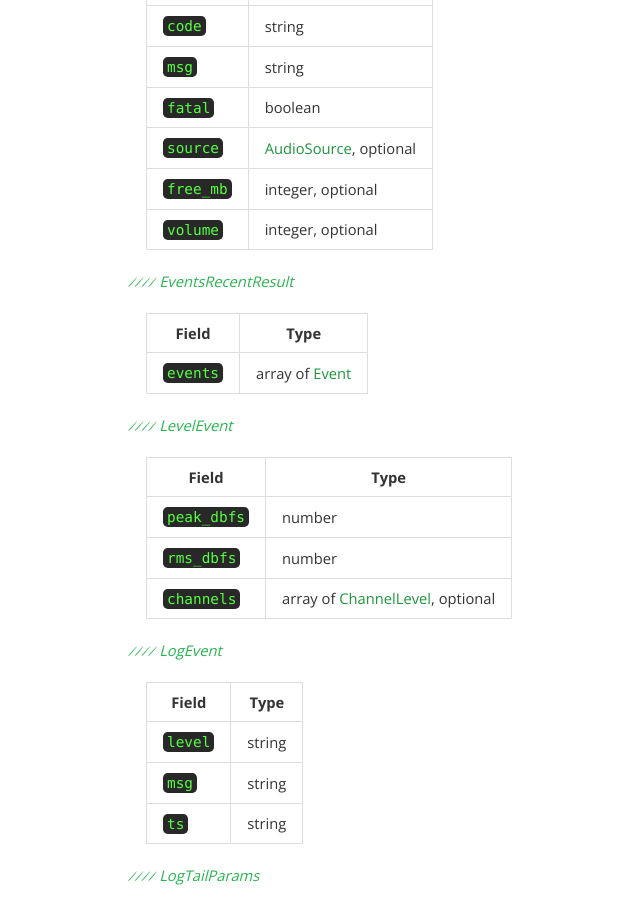
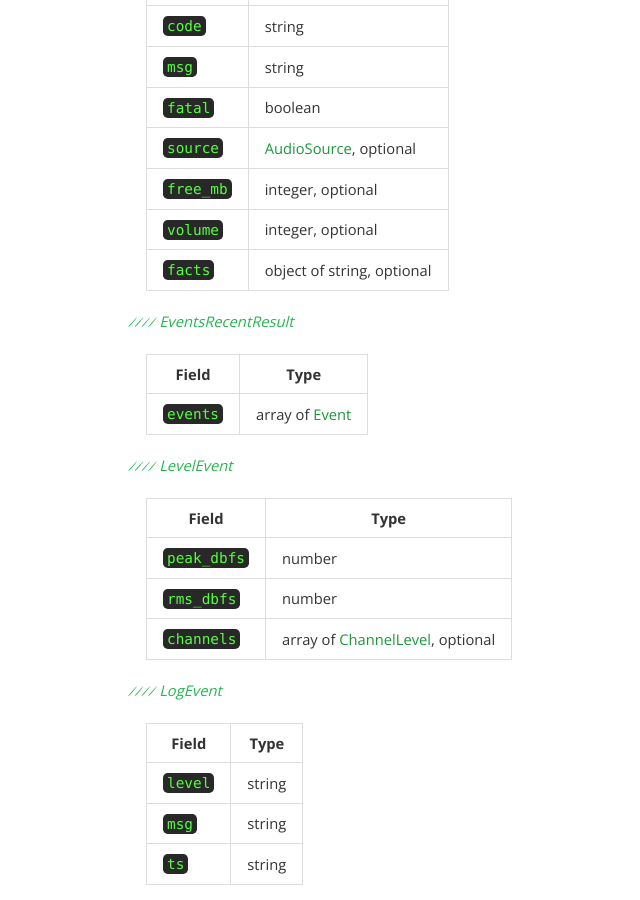
Before and after one commit to spytify/spytify, a Jekyll site: the page built from v2/advanced.md, in a window 1280 px wide and 900 px high, scrolled down 4514 px. Shown: the whole window, without its empty margins (62-702 px from the left). Built offline with Jekyll 4.4.1, drawn with Linux system fonts in a browser that asks for light colours.

Commit message:
The protocol page lists the facts an error event carries
Regenerated with internal/tools/gendocs from 2.0.1-alpha.2: ErrorEvent.facts
(#809). v2/settings.md is unchanged.

```diff
--- a/_includes/v2-protocol.md
+++ b/_includes/v2-protocol.md
@@ -68,6 +68,7 @@ An empty object.
 | `source` | [AudioSource](#audiosource), optional |
 | `free_mb` | integer, optional |
 | `volume` | integer, optional |
+| `facts` | object of string, optional |
 
 #### EventsRecentResult
 
```
